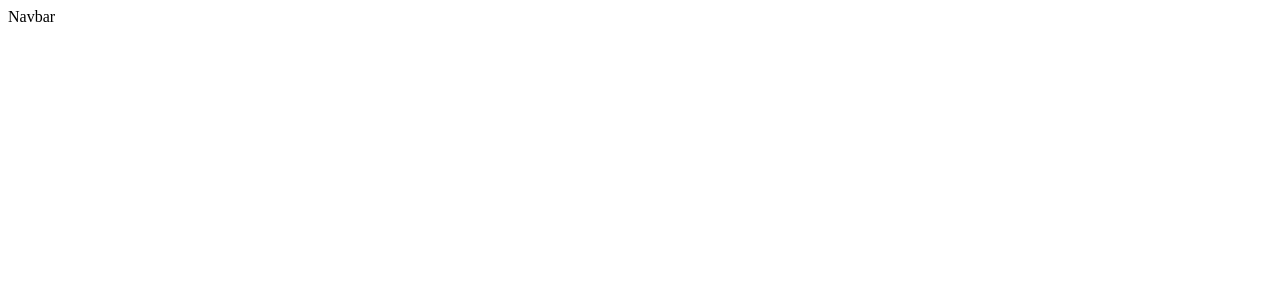
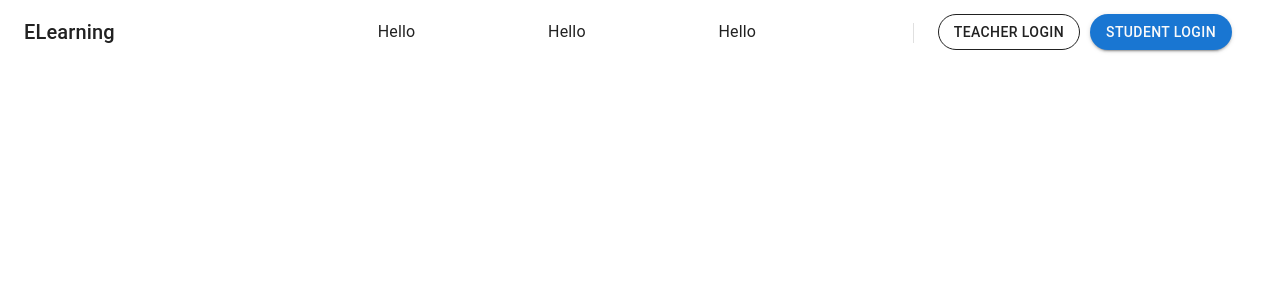
Before and after one commit to omkar2120/elearning, a React (Create React App) app in the folder frontend/: page / in a window 1280 px wide. Shown: the top 300 px of the page. Built offline with nearby package versions, Linux system fonts and the light colour scheme; the HTML template or start-up script is replaced by a standard one.

Commit message:
home navbar done

```diff
--- a/frontend/package.json
+++ b/frontend/package.json
@@ -5,6 +5,7 @@
   "dependencies": {
     "@emotion/react": "^11.8.1",
     "@emotion/styled": "^11.8.1",
+    "@mui/icons-material": "^5.4.2",
     "@mui/material": "^5.4.3",
     "@testing-library/jest-dom": "^5.16.2",
     "@testing-library/react": "^12.1.3",
--- a/frontend/src/global/component/Navbar.js
+++ b/frontend/src/global/component/Navbar.js
@@ -1,9 +1,40 @@
 import React from 'react'
+import AppBar from '@mui/material/AppBar';
+import Box from '@mui/material/Box';
+import Toolbar from '@mui/material/Toolbar';
+import Typography from '@mui/material/Typography';
+import Button from '@mui/material/Button';
+import IconButton from '@mui/material/IconButton';
+import MenuIcon from '@mui/icons-material/Menu';
+import { Container, CssBaseline, Divider } from '@mui/material';
 
 const Navbar = () => {
   return (
-    <div>Navbar</div>
+    <div>
+         <Box sx={{ flexGrow: 1 }}>
+         <CssBaseline/>
+           <AppBar position="fixed" color='inherit'  sx={{boxShadow:0, justifySelf:'flex-start'}}>
+             <Toolbar>
+               <Typography variant="h6" sx={{ flexGrow: 3 }}>
+                ELearning
+              </Typography>
+              <Toolbar sx={{flexGrow:15, justifyContent:'space-evenly'}}>
+                <Typography>Hello</Typography>
+                <Typography>Hello</Typography>
+                <Typography>Hello</Typography>
+              </Toolbar>
+
+              <Divider orientation="vertical" variant="middle" flexItem sx={{height:'20px', marginTop:'23px'}} />
+
+             <Toolbar sx={{ justifySelf:'flex-end'}}>
+               <Button color="inherit" variant='outlined' sx={{borderRadius:7 , marginRight:'10px'}}>Teacher Login</Button>
+               <Button variant='contained' sx={{borderRadius:7 , color:'#fafafa'}}>Student Login </Button>
+             </Toolbar>
+        </Toolbar>
+      </AppBar>
+    </Box>
+    </div>
   )
 }
 
-export default Navbar
+export default Navbar;
```
Also changed, not shown: 1 other file (tests, documents, lock files or other folders).
